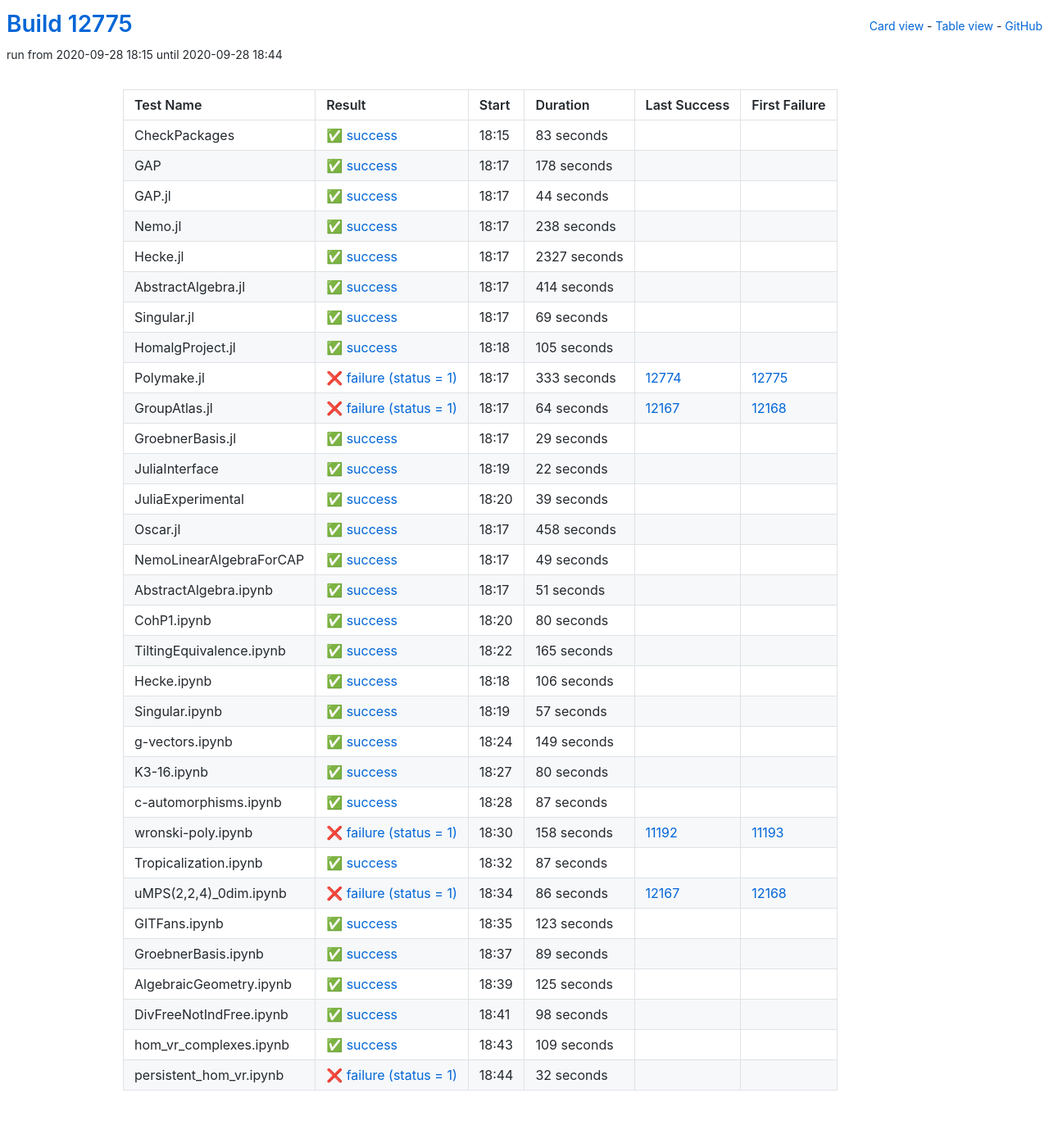
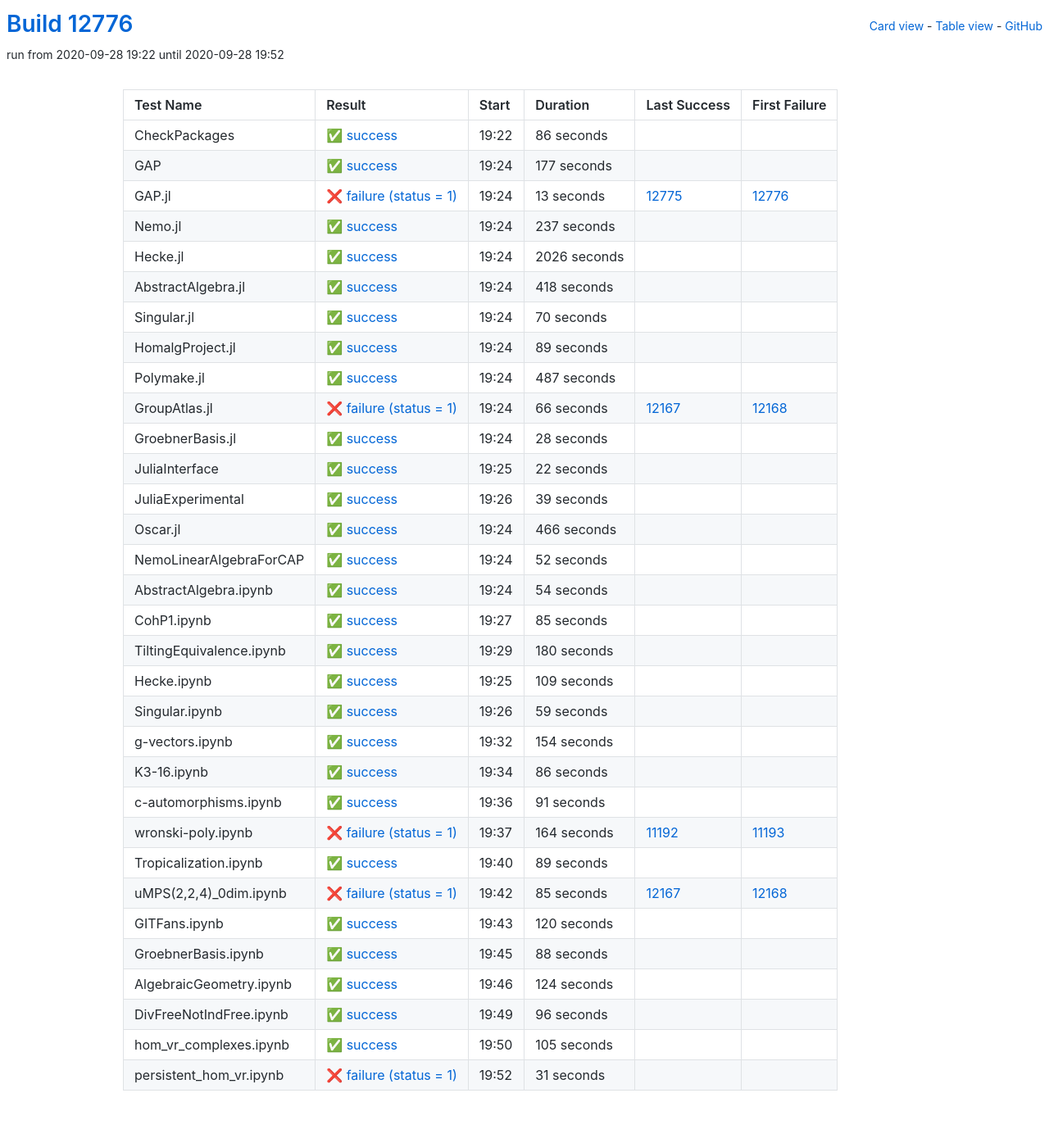
Before and after one commit to oscar-system/oscar-ci-status, a Jekyll site: the page built from table.html, in a window 1280 px wide. Shown: the whole page at 82% size. Built offline with Jekyll 4.4.1, drawn with Linux system fonts in a browser that asks for light colours.

Commit message:
Build #12776

```diff
--- a/_data/ci.yml
+++ b/_data/ci.yml
@@ -1,6 +1,6 @@
 ---
-build: 12775
-build_url: https://oscarci.mathematik.uni-kl.de/job/oscar/12775/
+build: 12776
+build_url: https://oscarci.mathematik.uni-kl.de/job/oscar/12776/
 job: oscar
 organization: oscar-system
 repo: oscar-ci-status
@@ -8,140 +8,140 @@ repourl: https://github.com/oscar-system/oscar-ci-status
 tests:
 - name: CheckPackages
   id: checkpackages
-  log: https://oscarci.mathematik.uni-kl.de/job/oscar/12775/artifact/logs/build-12775/CheckPackages.log
-  start: 2020-09-28 18:15
+  log: https://oscarci.mathematik.uni-kl.de/job/oscar/12776/artifact/logs/build-12776/CheckPackages.log
+  start: 2020-09-28 19:22
   success: true
   exitcode: 0
   status: success
-  duration: 83
+  duration: 86
   last_success: false
   last_success_url:
   first_failure: false
   first_failure_url:
 - name: GAP
   id: gap
-  log: https://oscarci.mathematik.uni-kl.de/job/oscar/12775/artifact/logs/build-12775/GAP.log
-  start: 2020-09-28 18:17
+  log: https://oscarci.mathematik.uni-kl.de/job/oscar/12776/artifact/logs/build-12776/GAP.log
+  start: 2020-09-28 19:24
   success: true
   exitcode: 0
   status: success
-  duration: 178
+  duration: 177
   last_success: false
   last_success_url:
   first_failure: false
   first_failure_url:
 - name: GAP.jl
   id: gap-jl
-  log: https://oscarci.mathematik.uni-kl.de/job/oscar/12775/artifact/logs/build-12775/GAP.jl.log
-  start: 2020-09-28 18:17
+  log: https://oscarci.mathematik.uni-kl.de/job/oscar/12776/artifact/logs/build-12776/GAP.jl.log
+  start: 2020-09-28 19:24
+  success: false
+  exitcode: 1
+  status: failure
+  duration: 13
+  last_success: 12775
+  last_success_url: https://oscarci.mathematik.uni-kl.de/job/oscar/12775/
+  first_failure: 12776
+  first_failure_url: https://oscarci.mathematik.uni-kl.de/job/oscar/12776/
+- name: Nemo.jl
+  id: nemo-jl
+  log: https://oscarci.mathematik.uni-kl.de/job/oscar/12776/artifact/logs/build-12776/Nemo.jl.log
+  start: 2020-09-28 19:24
   success: true
   exitcode: 0
   status: success
-  duration: 44
-  last_success: false
-  last_success_url:
-  first_failure: false
-  first_failure_url:
-- name: Nemo.jl
-  id: nemo-jl
-  log: https://oscarci.mathematik.uni-kl.de/job/oscar/12775/artifact/logs/build-12775/Nemo.jl.log
-  start: 2020-09-28 18:17
-  success: true
-  exitcode: 0
-  status: success
-  duration: 238
+  duration: 237
   last_success: false
   last_success_url:
   first_failure: false
   first_failure_url:
 - name: Hecke.jl
   id: hecke-jl
-  log: https://oscarci.mathematik.uni-kl.de/job/oscar/12775/artifact/logs/build-12775/Hecke.jl.log
-  start: 2020-09-28 18:17
+  log: https://oscarci.mathematik.uni-kl.de/job/oscar/12776/artifact/logs/build-12776/Hecke.jl.log
+  start: 2020-09-28 19:24
   success: true
   exitcode: 0
   status: success
-  duration: 2327
+  duration: 2026
   last_success: false
   last_success_url:
   first_failure: false
   first_failure_url:
 - name: AbstractAlgebra.jl
   id: abstractalgebra-jl
-  log: https://oscarci.mathematik.uni-kl.de/job/oscar/12775/artifact/logs/build-12775/AbstractAlgebra.jl.log
-  start: 2020-09-28 18:17
+  log: https://oscarci.mathematik.uni-kl.de/job/oscar/12776/artifact/logs/build-12776/AbstractAlgebra.jl.log
+  start: 2020-09-28 19:24
   success: true
   exitcode: 0
   status: success
-  duration: 414
+  duration: 418
   last_success: false
   last_success_url:
   first_failure: false
   first_failure_url:
 - name: Singular.jl
   id: singular-jl
-  log: https://oscarci.mathematik.uni-kl.de/job/oscar/12775/artifact/logs/build-12775/Singular.jl.log
-  start: 2020-09-28 18:17
+  log: https://oscarci.mathematik.uni-kl.de/job/oscar/12776/artifact/logs/build-12776/Singular.jl.log
+  start: 2020-09-28 19:24
   success: true
   exitcode: 0
   status: success
-  duration: 69
+  duration: 70
   last_success: false
   last_success_url:
   first_failure: false
   first_failure_url:
 - name: HomalgProject.jl
   id: homalgproject-jl
-  log: https://oscarci.mathematik.uni-kl.de/job/oscar/12775/artifact/logs/build-12775/HomalgProject.jl.log
-  start: 2020-09-28 18:18
+  log: https://oscarci.mathematik.uni-kl.de/job/oscar/12776/artifact/logs/build-12776/HomalgProject.jl.log
+  start: 2020-09-28 19:24
   success: true
   exitcode: 0
   status: success
-  duration: 105
+  duration: 89
   last_success: false
   last_success_url:
   first_failure: false
   first_failure_url:
 - name: Polymake.jl
   id: polymake-jl
-  log: https://oscarci.mathematik.uni-kl.de/job/oscar/12775/artifact/logs/build-12775/Polymake.jl.log
-  start: 2020-09-28 18:17
+  log: https://oscarci.mathematik.uni-kl.de/job/oscar/12776/artifact/logs/build-12776/Polymake.jl.log
+  start: 2020-09-28 19:24
+  success: true
+  exitcode: 0
+  status: success
+  duration: 487
+  last_success: false
+  last_success_url:
+  first_failure: false
+  first_failure_url:
+- name: GroupAtlas.jl
+  id: groupatlas-jl
+  log: https://oscarci.mathematik.uni-kl.de/job/oscar/12776/artifact/logs/build-12776/GroupAtlas.jl.log
+  start: 2020-09-28 19:24
   success: false
   exitcode: 1
   status: failure
-  duration: 333
-  last_success: 12774
-  last_success_url: https://oscarci.mathematik.uni-kl.de/job/oscar/12774/
-  first_failure: 12775
-  first_failure_url: https://oscarci.mathematik.uni-kl.de/job/oscar/12775/
-- name: GroupAtlas.jl
-  id: groupatlas-jl
-  log: https://oscarci.mathematik.uni-kl.de/job/oscar/12775/artifact/logs/build-12775/GroupAtlas.jl.log
-  start: 2020-09-28 18:17
-  success: false
-  exitcode: 1
-  status: failure
-  duration: 64
+  duration: 66
   last_success: 12167
   last_success_url: https://oscarci.mathematik.uni-kl.de/job/oscar/12167/
   first_failure: 12168
   first_failure_url: https://oscarci.mathematik.uni-kl.de/job/oscar/12168/
 - name: GroebnerBasis.jl
   id: groebnerbasis-jl
-  log: https://oscarci.mathematik.uni-kl.de/job/oscar/12775/artifact/logs/build-12775/GroebnerBasis.jl.log
-  start: 2020-09-28 18:17
+  log: https://oscarci.mathematik.uni-kl.de/job/oscar/12776/artifact/logs/build-12776/GroebnerBasis.jl.log
+  start: 2020-09-28 19:24
   success: true
   exitcode: 0
   status: success
-  duration: 29
+  duration: 28
   last_success: false
   last_success_url:
   first_failure: false
   first_failure_url:
 - name: JuliaInterface
   id: juliainterface
-  log: https://oscarci.mathematik.uni-kl.de/job/oscar/12775/artifact/logs/build-12775/JuliaInterface.log
-  start: 2020-09-28 18:19
+  log: https://oscarci.mathematik.uni-kl.de/job/oscar/12776/artifact/logs/build-12776/JuliaInterface.log
+  start: 2020-09-28 19:25
   success: true
   exitcode: 0
   status: success
@@ -152,8 +152,8 @@ tests:
   first_failure_url:
 - name: JuliaExperimental
   id: juliaexperimental
-  log: https://oscarci.mathematik.uni-kl.de/job/oscar/12775/artifact/logs/build-12775/JuliaExperimental.log
-  start: 2020-09-28 18:20
+  log: https://oscarci.mathematik.uni-kl.de/job/oscar/12776/artifact/logs/build-12776/JuliaExperimental.log
+  start: 2020-09-28 19:26
   success: true
   exitcode: 0
   status: success
@@ -164,176 +164,140 @@ tests:
   first_failure_url:
 - name: Oscar.jl
   id: oscar-jl
-  log: https://oscarci.mathematik.uni-kl.de/job/oscar/12775/artifact/logs/build-12775/Oscar.jl.log
-  start: 2020-09-28 18:17
+  log: https://oscarci.mathematik.uni-kl.de/job/oscar/12776/artifact/logs/build-12776/Oscar.jl.log
+  start: 2020-09-28 19:24
   success: true
   exitcode: 0
   status: success
-  duration: 458
+  duration: 466
   last_success: false
   last_success_url:
   first_failure: false
   first_failure_url:
 - name: NemoLinearAlgebraForCAP
   id: nemolinearalgebraforcap
-  log: https://oscarci.mathematik.uni-kl.de/job/oscar/12775/artifact/logs/build-12775/NemoLinearAlgebraForCAP.log
-  start: 2020-09-28 18:17
+  log: https://oscarci.mathematik.uni-kl.de/job/oscar/12776/artifact/logs/build-12776/NemoLinearAlgebraForCAP.log
+  start: 2020-09-28 19:24
   success: true
   exitcode: 0
   status: success
-  duration: 49
+  duration: 52
   last_success: false
   last_success_url:
   first_failure: false
   first_failure_url:
 - name: AbstractAlgebra.ipynb
   id: abstractalgebra-ipynb
-  log: https://oscarci.mathematik.uni-kl.de/job/oscar/12775/artifact/logs/build-12775/AbstractAlgebra.ipynb.log
-  start: 2020-09-28 18:17
+  log: https://oscarci.mathematik.uni-kl.de/job/oscar/12776/artifact/logs/build-12776/AbstractAlgebra.ipynb.log
+  start: 2020-09-28 19:24
   success: true
   exitcode: 0
   status: success
-  duration: 51
+  duration: 54
   last_success: false
   last_success_url:
   first_failure: false
   first_failure_url:
 - name: CohP1.ipynb
   id: cohp1-ipynb
-  log: https://oscarci.mathematik.uni-kl.de/job/oscar/12775/artifact/logs/build-12775/CohP1.ipynb.log
-  start: 2020-09-28 18:20
+  log: https://oscarci.mathematik.uni-kl.de/job/oscar/12776/artifact/logs/build-12776/CohP1.ipynb.log
+  start: 2020-09-28 19:27
   success: true
   exitcode: 0
   status: success
-  duration: 80
+  duration: 85
   last_success: false
   last_success_url:
   first_failure: false
   first_failure_url:
 - name: TiltingEquivalence.ipynb
   id: tiltingequivalence-ipynb
-  log: https://oscarci.mathematik.uni-kl.de/job/oscar/12775/artifact/logs/build-12775/TiltingEquivalence.ipynb.log
-  start: 2020-09-28 18:22
+  log: https://oscarci.mathematik.uni-kl.de/job/oscar/12776/artifact/logs/build-12776/TiltingEquivalence.ipynb.log
+  start: 2020-09-28 19:29
   success: true
   exitcode: 0
   status: success
-  duration: 165
+  duration: 180
   last_success: false
   last_success_url:
   first_failure: false
   first_failure_url:
 - name: Hecke.ipynb
   id: hecke-ipynb
-  log: https://oscarci.mathematik.uni-kl.de/job/oscar/12775/artifact/logs/build-12775/Hecke.ipynb.log
-  start: 2020-09-28 18:18
+  log: https://oscarci.mathematik.uni-kl.de/job/oscar/12776/artifact/logs/build-12776/Hecke.ipynb.log
+  start: 2020-09-28 19:25
   success: true
   exitcode: 0
   status: success
-  duration: 106
+  duration: 109
   last_success: false
   last_success_url:
   first_failure: false
   first_failure_url:
 - name: Singular.ipynb
   id: singular-ipynb
-  log: https://oscarci.mathematik.uni-kl.de/job/oscar/12775/artifact/logs/build-12775/Singular.ipynb.log
-  start: 2020-09-28 18:19
+  log: https://oscarci.mathematik.uni-kl.de/job/oscar/12776/artifact/logs/build-12776/Singular.ipynb.log
+  start: 2020-09-28 19:26
   success: true
   exitcode: 0
   status: success
-  duration: 57
+  duration: 59
   last_success: false
   last_success_url:
   first_failure: false
   first_failure_url:
 - name: g-vectors.ipynb
   id: g-vectors-ipynb
-  log: https://oscarci.mathematik.uni-kl.de/job/oscar/12775/artifact/logs/build-12775/g-vectors.ipynb.log
-  start: 2020-09-28 18:24
+  log: https://oscarci.mathematik.uni-kl.de/job/oscar/12776/artifact/logs/build-12776/g-vectors.ipynb.log
+  start: 2020-09-28 19:32
   success: true
   exitcode: 0
   status: success
-  duration: 149
+  duration: 154
   last_success: false
   last_success_url:
   first_failure: false
   first_failure_url:
 - name: K3-16.ipynb
   id: k3-16-ipynb
-  log: https://oscarci.mathematik.uni-kl.de/job/oscar/12775/artifact/logs/build-12775/K3-16.ipynb.log
-  start: 2020-09-28 18:27
+  log: https://oscarci.mathematik.uni-kl.de/job/oscar/12776/artifact/logs/build-12776/K3-16.ipynb.log
+  start: 2020-09-28 19:34
   success: true
   exitcode: 0
   status: success
-  duration: 80
+  duration: 86
   last_success: false
   last_success_url:
   first_failure: false
   first_failure_url:
 - name: c-automorphisms.ipynb
   id: c-automorphisms-ipynb
-  log: https://oscarci.mathematik.uni-kl.de/job/oscar/12775/artifact/logs/build-12775/c-automorphisms.ipynb.log
-  start: 2020-09-28 18:28
+  log: https://oscarci.mathematik.uni-kl.de/job/oscar/12776/artifact/logs/build-12776/c-automorphisms.ipynb.log
+  start: 2020-09-28 19:36
   success: true
   exitcode: 0
   status: success
-  duration: 87
+  duration: 91
   last_success: false
   last_success_url:
   first_failure: false
   first_failure_url:
 - name: wronski-poly.ipynb
   id: wronski-poly-ipynb
-  log: https://oscarci.mathematik.uni-kl.de/job/oscar/12775/artifact/logs/build-12775/wronski-poly.ipynb.log
-  start: 2020-09-28 18:30
+  log: https://oscarci.mathematik.uni-kl.de/job/oscar/12776/artifact/logs/build-12776/wronski-poly.ipynb.log
+  start: 2020-09-28 19:37
   success: false
   exitcode: 1
   status: failure
-  duration: 158
+  duration: 164
   last_success: 11192
   last_success_url: https://oscarci.mathematik.uni-kl.de/job/oscar/11192/
   first_failure: 11193
   first_failure_url: https://oscarci.mathematik.uni-kl.de/job/oscar/11193/
 - name: Tropicalization.ipynb
   id: tropicalization-ipynb
-  log: https://oscarci.mathematik.uni-kl.de/job/oscar/12775/artifact/logs/build-12775/Tropicalization.ipynb.log
-  start: 2020-09-28 18:32
-  success: true
-  exitcode: 0
-  status: success
-  duration: 87
-  last_success: false
-  last_success_url:
-  first_failure: false
-  first_failure_url:
-- name: uMPS(2,2,4)_0dim.ipynb
-  id: umps-2-2-4-0dim-ipynb
-  log: https://oscarci.mathematik.uni-kl.de/job/oscar/12775/artifact/logs/build-12775/uMPS-2-2-4-_0dim.ipynb.log
-  start: 2020-09-28 18:34
-  success: false
-  exitcode: 1
-  status: failure
-  duration: 86
-  last_success: 12167
-  last_success_url: https://oscarci.mathematik.uni-kl.de/job/oscar/12167/
-  first_failure: 12168
-  first_failure_url: https://oscarci.mathematik.uni-kl.de/job/oscar/12168/
-- name: GITFans.ipynb
-  id: gitfans-ipynb
-  log: https://oscarci.mathematik.uni-kl.de/job/oscar/12775/artifact/logs/build-12775/GITFans.ipynb.log
-  start: 2020-09-28 18:35
-  success: true
-  exitcode: 0
-  status: success
-  duration: 123
-  last_success: false
-  last_success_url:
-  first_failure: false
-  first_failure_url:
-- name: GroebnerBasis.ipynb
-  id: groebnerbasis-ipynb
-  log: https://oscarci.mathematik.uni-kl.de/job/oscar/12775/artifact/logs/build-12775/GroebnerBasis.ipynb.log
-  start: 2020-09-28 18:37
+  log: https://oscarci.mathematik.uni-kl.de/job/oscar/12776/artifact/logs/build-12776/Tropicalization.ipynb.log
+  start: 2020-09-28 19:40
   success: true
   exitcode: 0
   status: success
@@ -342,50 +306,86 @@ tests:
   last_success_url:
   first_failure: false
   first_failure_url:
-- name: AlgebraicGeometry.ipynb
-  id: algebraicgeometry-ipynb
-  log: https://oscarci.mathematik.uni-kl.de/job/oscar/12775/artifact/logs/build-12775/AlgebraicGeometry.ipynb.log
-  start: 2020-09-28 18:39
+- name: uMPS(2,2,4)_0dim.ipynb
+  id: umps-2-2-4-0dim-ipynb
+  log: https://oscarci.mathematik.uni-kl.de/job/oscar/12776/artifact/logs/build-12776/uMPS-2-2-4-_0dim.ipynb.log
+  start: 2020-09-28 19:42
+  success: false
+  exitcode: 1
+  status: failure
+  duration: 85
+  last_success: 12167
+  last_success_url: https://oscarci.mathematik.uni-kl.de/job/oscar/12167/
+  first_failure: 12168
+  first_failure_url: https://oscarci.mathematik.uni-kl.de/job/oscar/12168/
+- name: GITFans.ipynb
+  id: gitfans-ipynb
+  log: https://oscarci.mathematik.uni-kl.de/job/oscar/12776/artifact/logs/build-12776/GITFans.ipynb.log
+  start: 2020-09-28 19:43
   success: true
   exitcode: 0
   status: success
-  duration: 125
+  duration: 120
+  last_success: false
+  last_success_url:
+  first_failure: false
+  first_failure_url:
+- name: GroebnerBasis.ipynb
+  id: groebnerbasis-ipynb
+  log: https://oscarci.mathematik.uni-kl.de/job/oscar/12776/artifact/logs/build-12776/GroebnerBasis.ipynb.log
+  start: 2020-09-28 19:45
+  success: true
+  exitcode: 0
+  status: success
+  duration: 88
+  last_success: false
+  last_success_url:
+  first_failure: false
+  first_failure_url:
+- name: AlgebraicGeometry.ipynb
+  id: algebraicgeometry-ipynb
+  log: https://oscarci.mathematik.uni-kl.de/job/oscar/12776/artifact/logs/build-12776/AlgebraicGeometry.ipynb.log
+  start: 2020-09-28 19:46
+  success: true
+  exitcode: 0
+  status: success
+  duration: 124
   last_success: false
   last_success_url:
   first_failure: false
   first_failure_url:
 - name: DivFreeNotIndFree.ipynb
   id: divfreenotindfree-ipynb
-  log: https://oscarci.mathematik.uni-kl.de/job/oscar/12775/artifact/logs/build-12775/DivFreeNotIndFree.ipynb.log
-  start: 2020-09-28 18:41
+  log: https://oscarci.mathematik.uni-kl.de/job/oscar/12776/artifact/logs/build-12776/DivFreeNotIndFree.ipynb.log
+  start: 2020-09-28 19:49
   success: true
   exitcode: 0
   status: success
-  duration: 98
+  duration: 96
   last_success: false
   last_success_url:
   first_failure: false
   first_failure_url:
 - name: hom_vr_complexes.ipynb
   id: hom-vr-complexes-ipynb
-  log: https://oscarci.mathematik.uni-kl.de/job/oscar/12775/artifact/logs/build-12775/hom_vr_complexes.ipynb.log
-  start: 2020-09-28 18:43
+  log: https://oscarci.mathematik.uni-kl.de/job/oscar/12776/artifact/logs/build-12776/hom_vr_complexes.ipynb.log
+  start: 2020-09-28 19:50
   success: true
   exitcode: 0
   status: success
-  duration: 109
+  duration: 105
   last_success: false
   last_success_url:
   first_failure: false
   first_failure_url:
 - name: persistent_hom_vr.ipynb
   id: persistent-hom-vr-ipynb
-  log: https://oscarci.mathematik.uni-kl.de/job/oscar/12775/artifact/logs/build-12775/persistent_hom_vr.ipynb.log
-  start: 2020-09-28 18:44
+  log: https://oscarci.mathematik.uni-kl.de/job/oscar/12776/artifact/logs/build-12776/persistent_hom_vr.ipynb.log
+  start: 2020-09-28 19:52
   success: false
   exitcode: 1
   status: failure
-  duration: 32
+  duration: 31
   last_success: false
   last_success_url:
   first_failure: false
```
Also changed, not shown: README.md.
